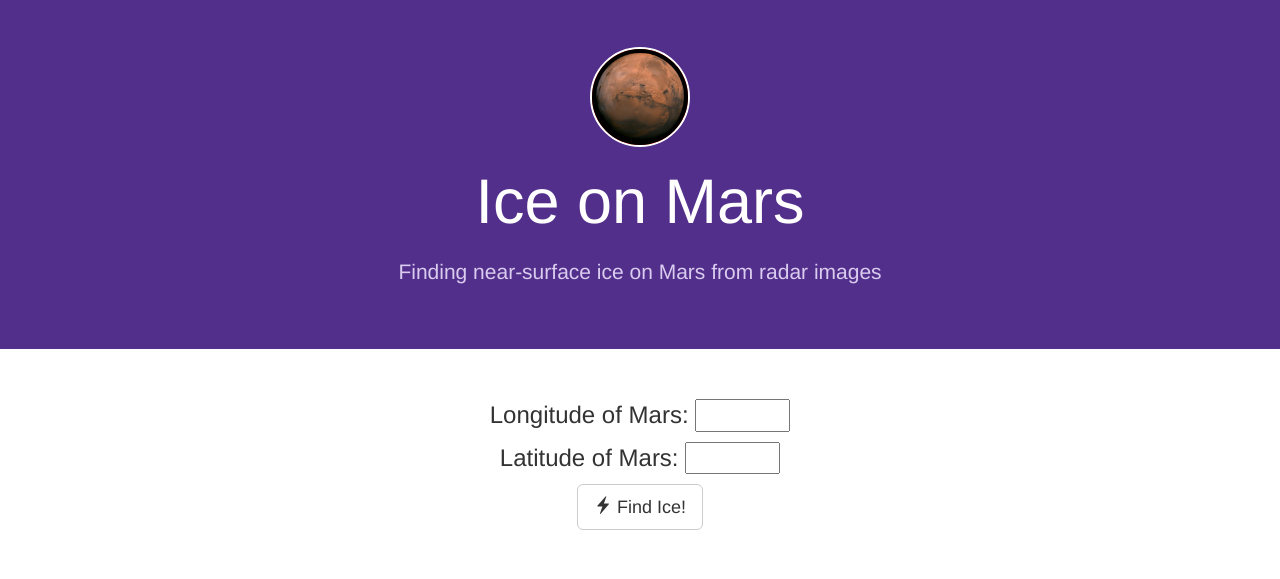
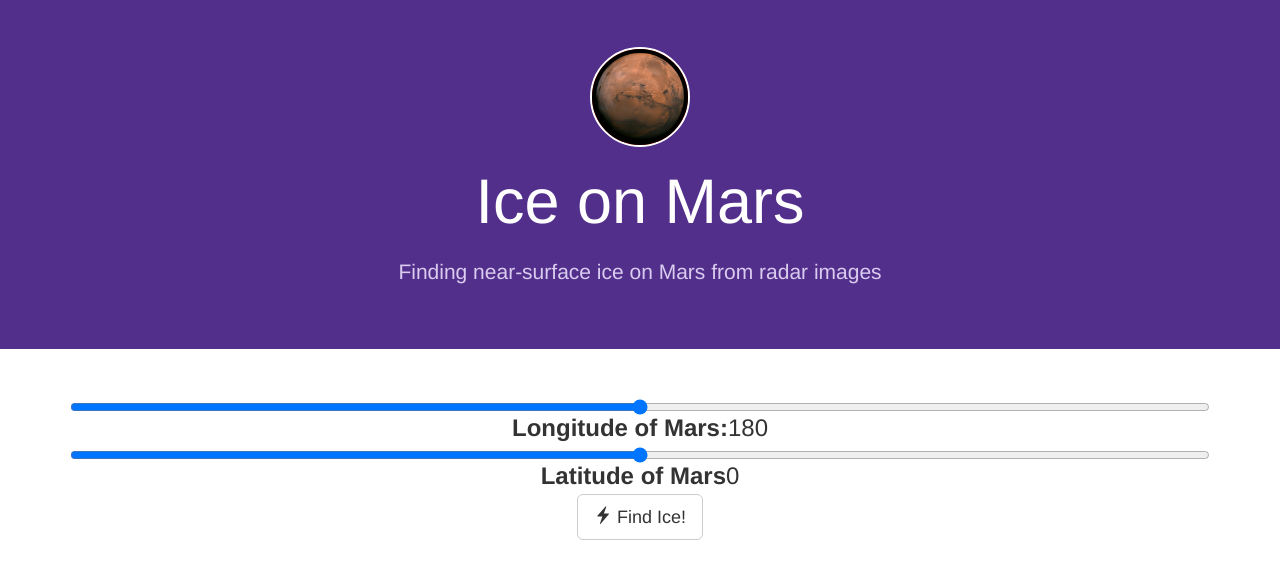
Before and after one commit to nathanjchan/ice-on-mars-app, a Django app: page / in a window 1280 px wide. Shown: the part 52-631 px from the top of the page. Run offline with Django 3.2, Linux system fonts and the light colour scheme; some libraries are stand-ins or nearby versions.

Commit message:
Change to slider input

```diff
--- /dev/null
+++ b/hello/static/slider.js
@@ -0,0 +1,7 @@
+var longitudeSlider = document.getElementById("longitudeSlider");
+var latitudeSlider = document.getElementById("latitudeSlider");
+var longitudeValue = document.getElementById("longitudeValue");
+var latitudeValue = document.getElementById("latitudeValue");
+
+longitudeValue.innerHTML = longitudeSlider.value;
+latitudeValue.innerHTML = latitudeSlider.value;
--- a/hello/templates/index.html
+++ b/hello/templates/index.html
@@ -14,16 +14,28 @@
 </div>
 <div class="container">
   <style>
-    h3 {text-align: center;}
-    h4 {text-align: center;}
+    h3 {
+      text-align: center;
+    }
+
+    h4 {
+      text-align: center;
+    }
   </style>
   <form method="POST" action="search">
     {% csrf_token %}
     <h3>
-      <p>Longitude of Mars: <input type="number" id="longitude" name="longitude" min="0" max="360" required /></p>
-        <p>Latitude of Mars: <input type="number" id="latitude" name="latitude" min="-90" max="90" required /></p>
-        <p><button id="searchButton" type="submit" class="btn btn-lg btn-default"><span
-              class="glyphicon glyphicon-flash"></span> Find Ice!</button></p>
+      <!--<p>Longitude of Mars: <input type="number" id="longitude" name="longitude" min="0" max="360" required /></p>-->
+      <!--<p>Latitude of Mars: <input type="number" id="latitude" name="latitude" min="-90" max="90" required /></p>-->
+
+      <input type="range" id="longitudeSlider" name="longitudeSlider" min="0" max="360"></input>
+      <label for="longitudeSlider">Longitude of Mars: </label><span id="longitudeValue">0</span>
+
+      <input type="range" id="latitudeSlider" name="latitudeSlider" min="-90" max="90"></input>
+      <label for="latitudeSlider">Latitude of Mars</label><span id="latitudeValue">0</span>
+
+      <p><button id="searchButton" type="submit" class="btn btn-lg btn-default"><span
+            class="glyphicon glyphicon-flash"></span> Find Ice!</button></p>
     </h3>
     <h4>
       <p id="searchText" style="display: none">Searching...</p>
@@ -31,4 +43,5 @@
   </form>
 </div>
 <script src="{% static 'search.js'%}"></script>
+<script src="{% static 'slider.js'%}"></script>
 {% endblock %}
```
